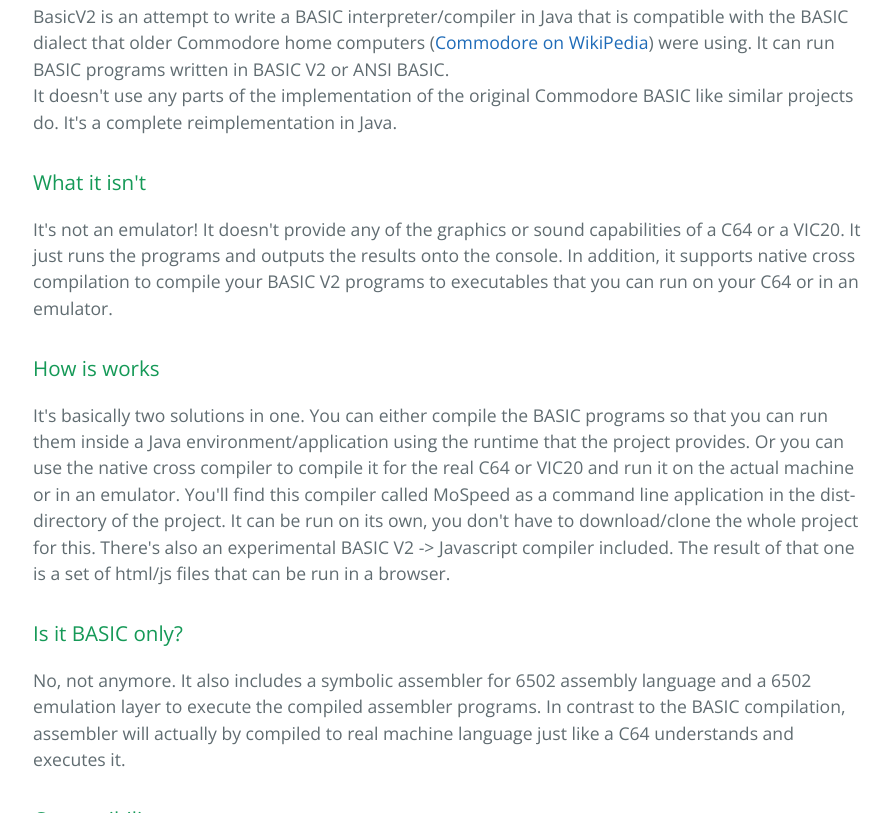
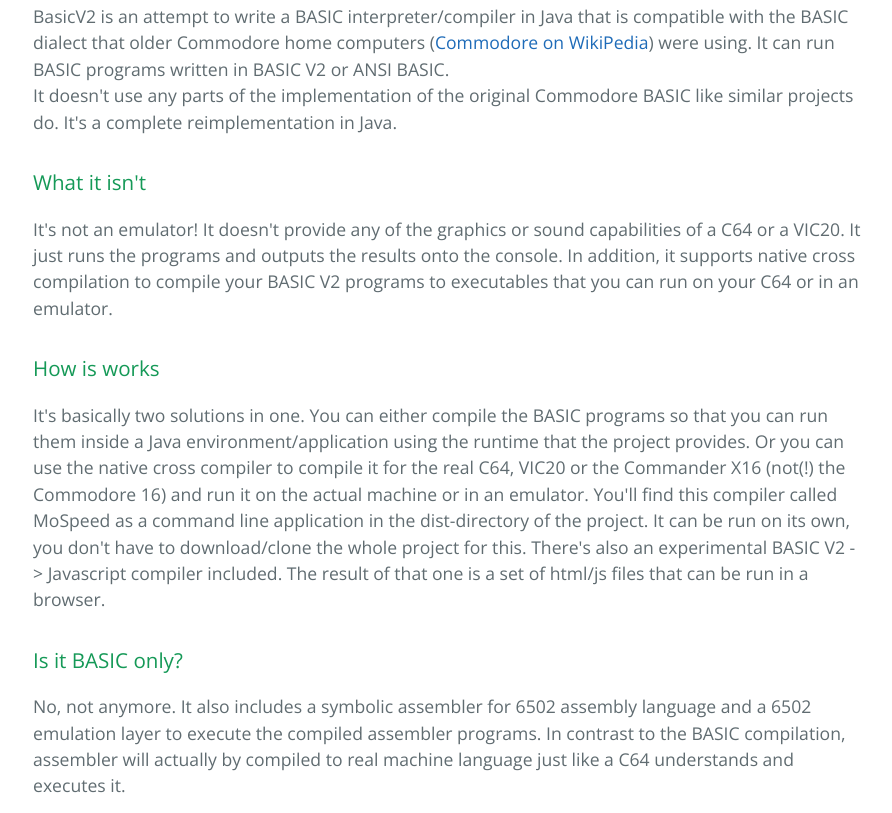
Before and after one commit to EgonOlsen71/basicv2, a plain HTML site: page index.html in a window 1280 px wide. Shown: the part 460-1273 px from the top of the page, without its empty margins (191-1083 px from the left). Drawn offline with nearby package versions, Linux system fonts and the light colour scheme.

Commit message:
Update index.html

```diff
--- a/index.html
+++ b/index.html
@@ -33,7 +33,7 @@ It doesn't use any parts of the implementation of the original Commodore BASIC l
 <h3>
 <a id="how-is-works" class="anchor" href="#how-is-works" aria-hidden="true"><span aria-hidden="true" class="octicon octicon-link"></span></a>How is works</h3>
 
-<p>It's basically two solutions in one. You can either compile the BASIC programs so that you can run them inside a Java environment/application using the runtime that the project provides. Or you can use the native cross compiler to compile it for the real C64 or VIC20 and run it on the actual machine or in an emulator. You'll find this compiler called MoSpeed as a command line application in the dist-directory of the project. It can be run on its own, you don't have to download/clone the whole project for this. There's also an experimental BASIC V2 -> Javascript compiler included. The result of that one is a set of html/js files that can be run in a browser.</p>
+<p>It's basically two solutions in one. You can either compile the BASIC programs so that you can run them inside a Java environment/application using the runtime that the project provides. Or you can use the native cross compiler to compile it for the real C64, VIC20 or the Commander X16 (not(!) the Commodore 16) and run it on the actual machine or in an emulator. You'll find this compiler called MoSpeed as a command line application in the dist-directory of the project. It can be run on its own, you don't have to download/clone the whole project for this. There's also an experimental BASIC V2 -> Javascript compiler included. The result of that one is a set of html/js files that can be run in a browser.</p>
 <h3>
 <a id="how-is-works" class="anchor" href="#is-it-basic-only" aria-hidden="true"><span aria-hidden="true" class="octicon octicon-link"></span></a>Is it BASIC only?</h3>
 
```
